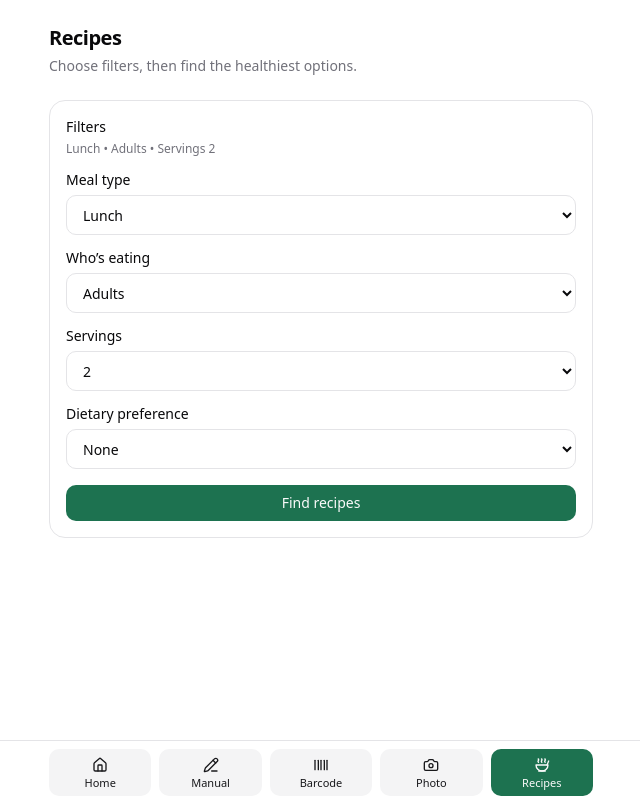
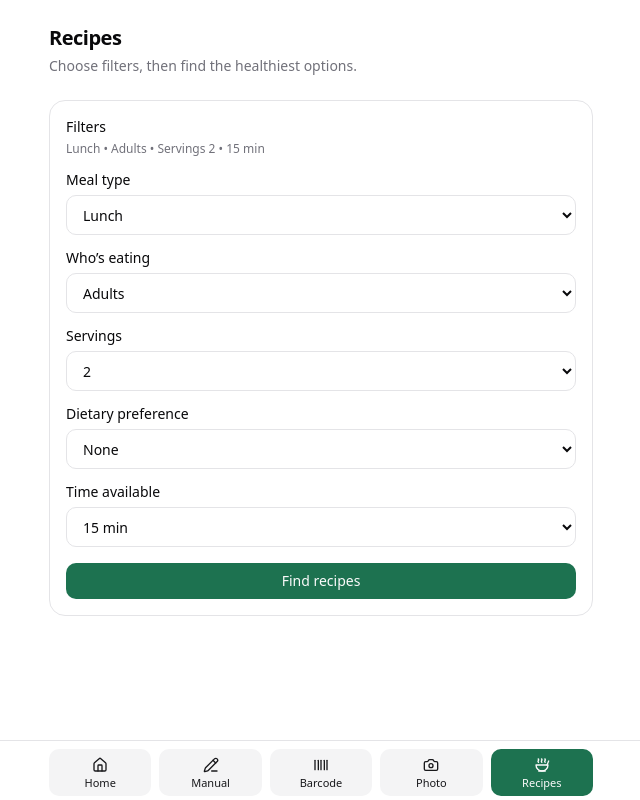
Before and after one commit to RaduRS/fresh-meal, a Next.js app: page /recipes in a window 1280 px wide. Shown: the whole page, without its empty margins (319-959 px from the left). Built offline with nearby package versions, Linux system fonts and the light colour scheme.

Commit message:
imrpomenbets to chef

```diff
--- a/app/api/recipes/ai/route.ts
+++ b/app/api/recipes/ai/route.ts
@@ -21,6 +21,7 @@ type RequestBody = {
   who: Who;
   diet: Diet;
   servings: number;
+  maxTimeMinutes: number | null;
 };
 
 function canonicalize(s: string) {
@@ -197,8 +198,16 @@ function readBody(data: unknown): RequestBody | null {
     ? Math.max(1, Math.floor(servingsRaw))
     : 2;
 
+  const maxTimeMinutesRaw = Number(obj.maxTimeMinutes);
+  const maxTimeMinutes =
+    obj.maxTimeMinutes === null || typeof obj.maxTimeMinutes === "undefined"
+      ? null
+      : Number.isFinite(maxTimeMinutesRaw)
+      ? Math.max(5, Math.min(180, Math.floor(maxTimeMinutesRaw)))
+      : 15;
+
   if (!mealType) return null;
-  return { mealType, who, diet, servings };
+  return { mealType, who, diet, servings, maxTimeMinutes };
 }
 
 export async function POST(req: Request) {
@@ -250,6 +259,7 @@ export async function POST(req: Request) {
       who: body.who,
       servings: body.servings,
       diet: body.diet,
+      maxTimeMinutes: body.maxTimeMinutes,
     });
 
     const withImages = await Promise.all(
--- a/app/recipes/recipes-client.tsx
+++ b/app/recipes/recipes-client.tsx
@@ -118,7 +118,15 @@ function getStoredFilters() {
       ? (obj.diet as Diet)
       : null;
 
-  return { mealType, who, servings, diet };
+  const maxTimeMinutesRaw = Number(obj.maxTimeMinutes);
+  const maxTimeMinutes =
+    obj.maxTimeMinutes === null || typeof obj.maxTimeMinutes === "undefined"
+      ? null
+      : Number.isFinite(maxTimeMinutesRaw)
+      ? Math.max(5, Math.min(180, Math.floor(maxTimeMinutesRaw)))
+      : null;
+
+  return { mealType, who, servings, diet, maxTimeMinutes };
 }
 
 function getStoredRecipes(): Recipe[] {
@@ -145,6 +153,10 @@ export function RecipesClient() {
     const stored = getStoredFilters();
     return stored?.diet ?? getStoredDiet();
   });
+  const [maxTimeMinutes, setMaxTimeMinutes] = useState<number | null>(() => {
+    const stored = getStoredFilters();
+    return stored?.maxTimeMinutes ?? 15;
+  });
   const [loading, setLoading] = useState(false);
   const [error, setError] = useState<string | null>(null);
   const [recipes, setRecipes] = useState<Recipe[]>(() => getStoredRecipes());
@@ -161,8 +173,10 @@ export function RecipesClient() {
         : mealType === "lunch"
         ? "Lunch"
         : "Dinner";
-    return `${mealLabel} • ${whoLabel} • Servings ${servings}`;
-  }, [mealType, servings, who]);
+    const timeLabel =
+      typeof maxTimeMinutes === "number" ? `${maxTimeMinutes} min` : "No limit";
+    return `${mealLabel} • ${whoLabel} • Servings ${servings} • ${timeLabel}`;
+  }, [mealType, servings, who, maxTimeMinutes]);
 
   return (
     <div className="grid grid-cols-1 gap-4">
@@ -230,6 +244,36 @@ export function RecipesClient() {
             </Select>
           </div>
 
+          <div className="grid gap-2">
+            <Label htmlFor="maxTimeMinutes">Time available</Label>
+            <Select
+              id="maxTimeMinutes"
+              value={
+                typeof maxTimeMinutes === "number"
+                  ? String(maxTimeMinutes)
+                  : "none"
+              }
+              onChange={(e) => {
+                const v = e.currentTarget.value;
+                if (v === "none") {
+                  setMaxTimeMinutes(null);
+                  return;
+                }
+                setMaxTimeMinutes(Number(v));
+              }}
+            >
+              <option value="5">5 min</option>
+              <option value="10">10 min</option>
+              <option value="15">15 min</option>
+              <option value="20">20 min</option>
+              <option value="30">30 min</option>
+              <option value="45">45 min</option>
+              <option value="60">60 min</option>
+              <option value="120">2 hours</option>
+              <option value="none">No limit</option>
+            </Select>
+          </div>
+
           <Button
             type="button"
             className="w-full"
@@ -242,7 +286,13 @@ export function RecipesClient() {
                 const res = await fetch("/api/recipes/ai", {
                   method: "POST",
                   headers: { "Content-Type": "application/json" },
-                  body: JSON.stringify({ mealType, who, diet, servings }),
+                  body: JSON.stringify({
+                    mealType,
+                    who,
+                    diet,
+                    servings,
+                    maxTimeMinutes,
+                  }),
                 });
                 const data = (await res.json()) as unknown;
                 if (!res.ok) {
@@ -269,7 +319,13 @@ export function RecipesClient() {
                 try {
                   window.localStorage.setItem(
                     "recipes:lastFilters",
-                    JSON.stringify({ mealType, who, diet, servings })
+                    JSON.stringify({
+                      mealType,
+                      who,
+                      diet,
+                      servings,
+                      maxTimeMinutes,
+                    })
                   );
                   window.localStorage.setItem(
                     "recipes:lastResults",
--- a/lib/ai/recipes.ts
+++ b/lib/ai/recipes.ts
@@ -210,6 +210,7 @@ export async function generateRecipesFromPantry(input: {
   who: Who;
   servings: number;
   diet: Diet;
+  maxTimeMinutes: number | null;
 }) {
   const pantry = input.pantryItems
     .map((p) => ({
@@ -236,13 +237,17 @@ ${JSON.stringify(pantry)}
 
 Task:
 - Generate 3 recipes.
+- If a time limit is provided, timeMinutes must be <= that limit.
 - Strong preference: missingIngredients must be [] (zero missing items).
 - If you truly cannot make 3 recipes with zero missing, you may include at most 2 missing items, but only if pantryCoverage >= 80.
 - Avoid brand names in ingredient lists; use generic ingredient terms.
 - Prefer dinner-friendly options if meal type is dinner.
 - Keep steps short and actionable (mobile friendly).
 - Recipes can be cooked OR no-cook "assemble and serve" meals (e.g., toast + milk + fruit or similar combinations).
-- For breakfast, include at least 1 no-cook/low-prep option if possible.
+- Keep recipes coherent: do not combine unrelated sweet and savory items in the same dish.
+- Examples of bad combos: yogurt bowl with cherry tomatoes, ice cream with soup, cereal with tuna.
+- Examples of good low-prep meals: toast/sandwich, yogurt bowl with fruit/granola/nuts, snack plate, simple salad.
+- Prefer 1 main dish concept per recipe; avoid "kitchen sink" ingredient lists.
 - Include ingredientAmountsG: for each ingredient in ingredientsUsed, estimate grams used in the whole recipe.
 - Use grams for everything, including liquids (convert to grams).
 - ingredientAmountsG.name must match an item in ingredientsUsed.
@@ -302,6 +307,11 @@ Rules:
       computeCoveragePercent(pantryNames, ingredientsUsed)
     );
     if (steps.length < 4) continue;
+    if (
+      typeof input.maxTimeMinutes === "number" &&
+      timeMinutes > input.maxTimeMinutes
+    )
+      continue;
 
     const id = makeId(`${title}|${ingredientsUsed.join("|")}`);
     const recipe: AiRecipe = {
```
Also changed, not shown: public/sw.js.
